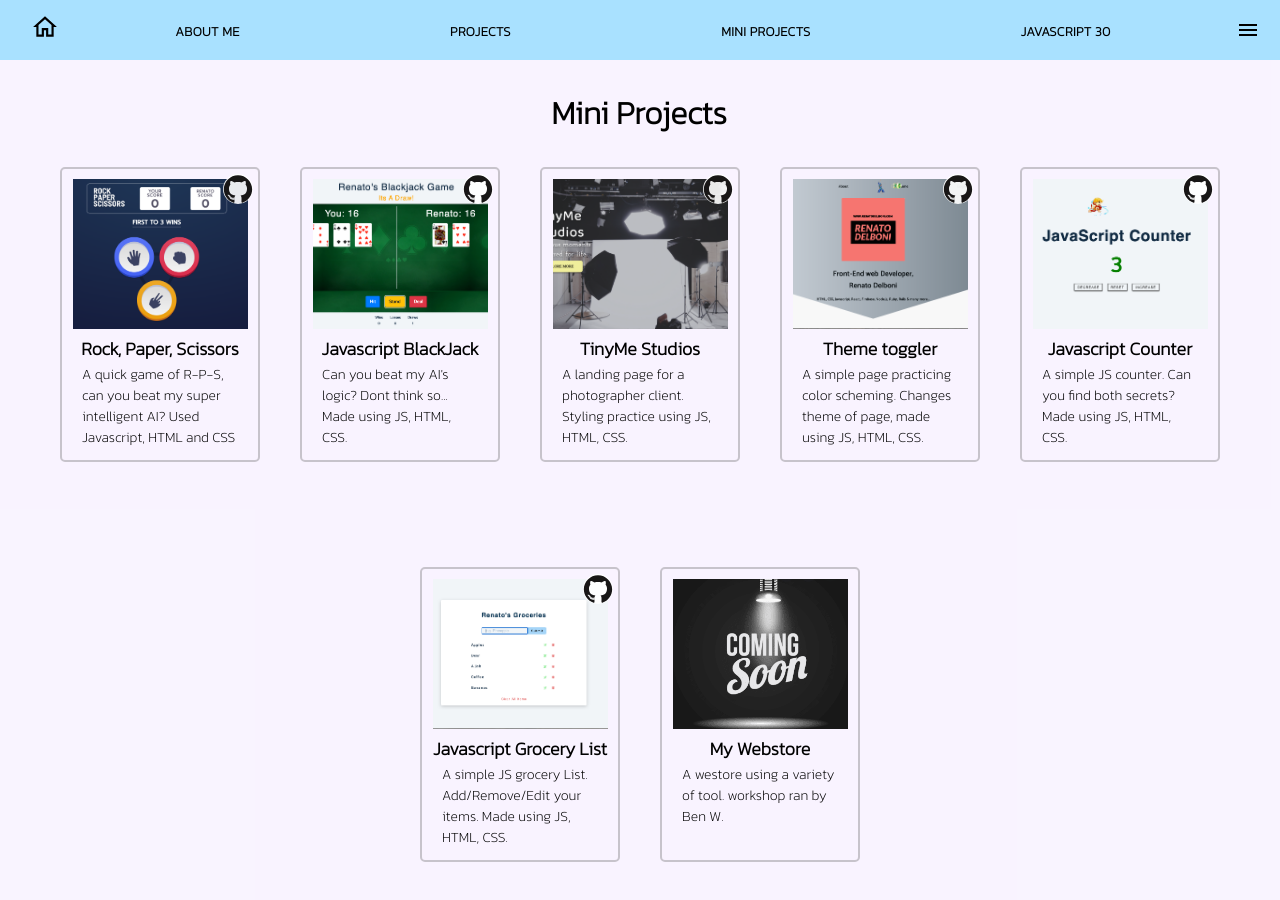
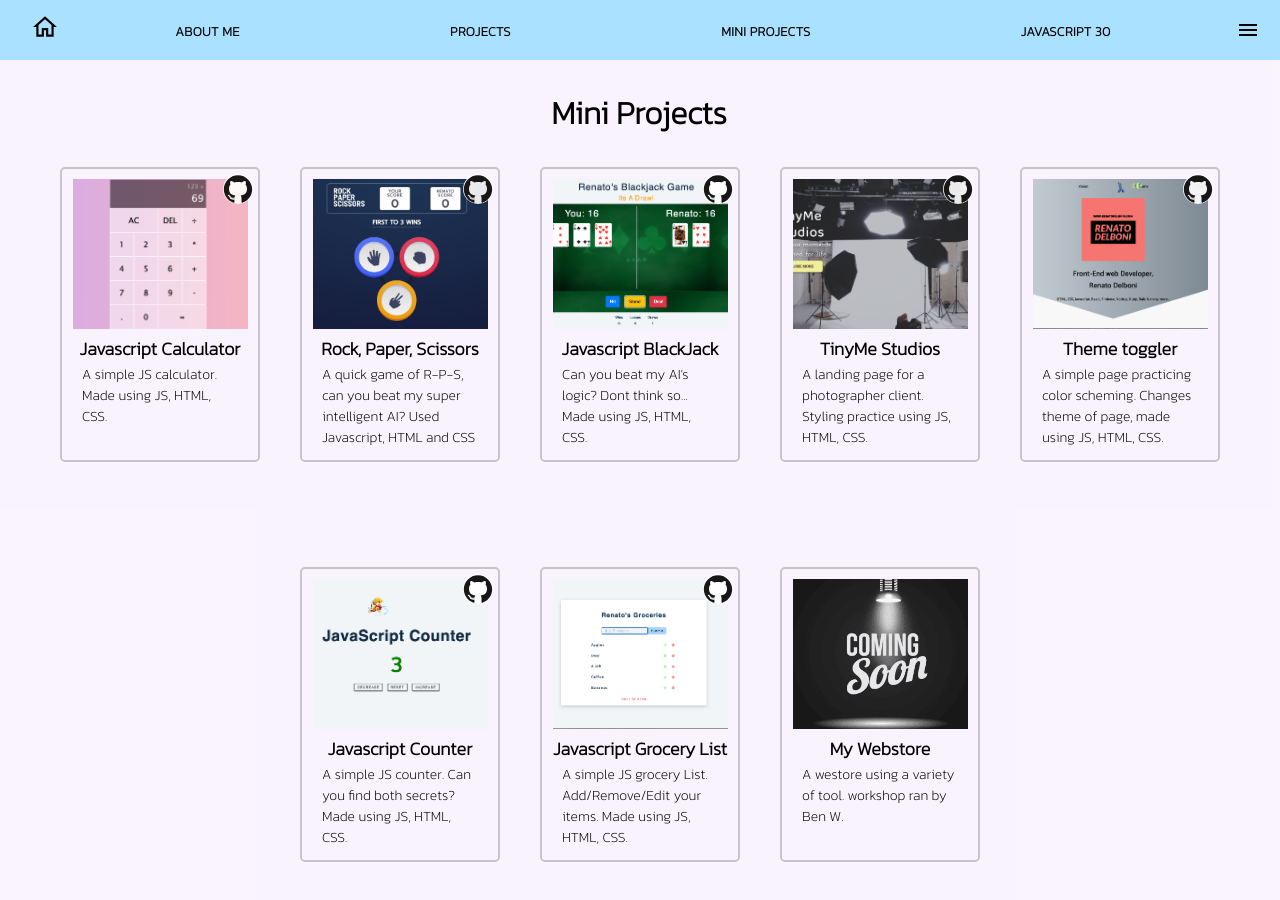
Before and after one commit to Netsujr/renato-react-portfolio, a React (Create React App) app: page /mini-projects in a window 1280 px wide. Shown: the top 900 px of the page. Built offline with nearby package versions, Linux system fonts and the light colour scheme.

Commit message:
added mini project

```diff
--- a/src/components/MiniProjects.js
+++ b/src/components/MiniProjects.js
@@ -8,6 +8,7 @@ import theme from '../images/MiniProjects/theme_toggle.png';
 import counter from '../images/MiniProjects/counter.png';
 import grocery from '../images/MiniProjects/grocery.png';
 import blackjack from '../images/MiniProjects/blackjack.png';
+import calculator from '../images/MiniProjects/calculator.png';
 
 
 
@@ -18,6 +19,17 @@ function Section() {
         <h1>Mini Projects</h1>
       </ItemText>
       <Cards>
+        {/* --------------------------------------------- */}
+        <CardBody>
+          <a href="https://netsujr.github.io/JS_Calculator/" target="blank_" > <h2>Visit Site</h2><img id="image" src={calculator} alt="calculator" /></a>
+          <a href="https://github.com/Netsujr/JS_Calculator" target="_blank" rel="noreferrer"><img id="icon" src={GithubIcon} alt="Github" /></a>
+          <CardTitle>
+            <h4>Javascript Calculator</h4>
+          </CardTitle>
+          <CardDesc>
+            <p>A simple JS calculator. Made using JS, HTML, CSS.</p>
+          </CardDesc>
+        </CardBody>
         {/* --------------------------------------------- */}
         <CardBody>
           <a href="https://distracted-mahavira-252b8c.netlify.app/" target="blank_" > <h2>Visit Site</h2><img id="image" src={rps} alt="RockPaperScissors" /></a>
```
Also changed, not shown: src/images/MiniProjects/calculator.png (added).
